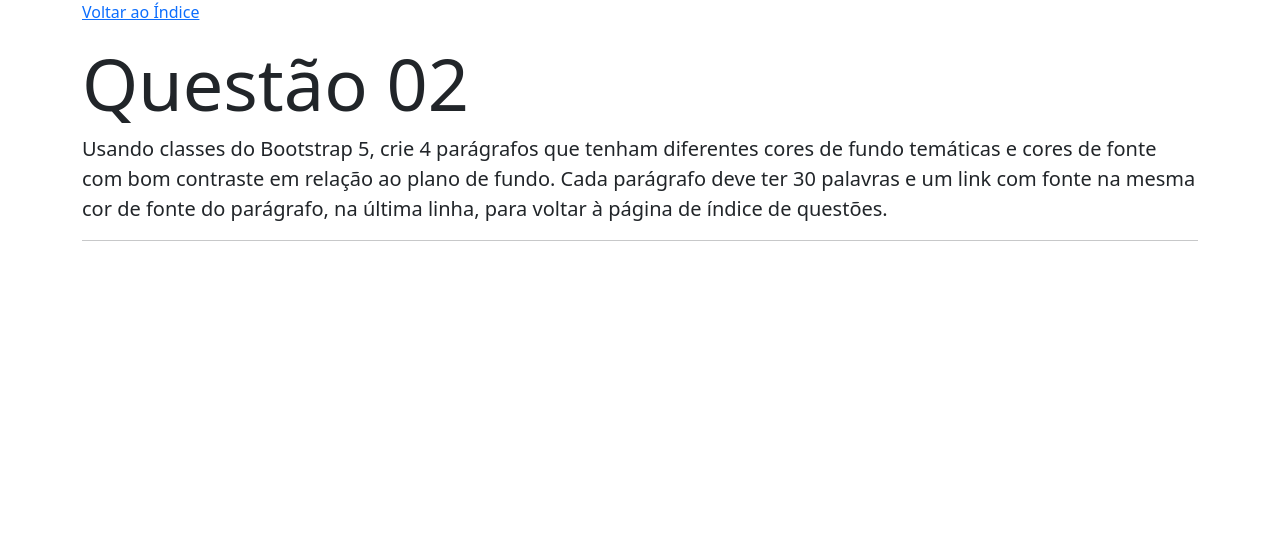
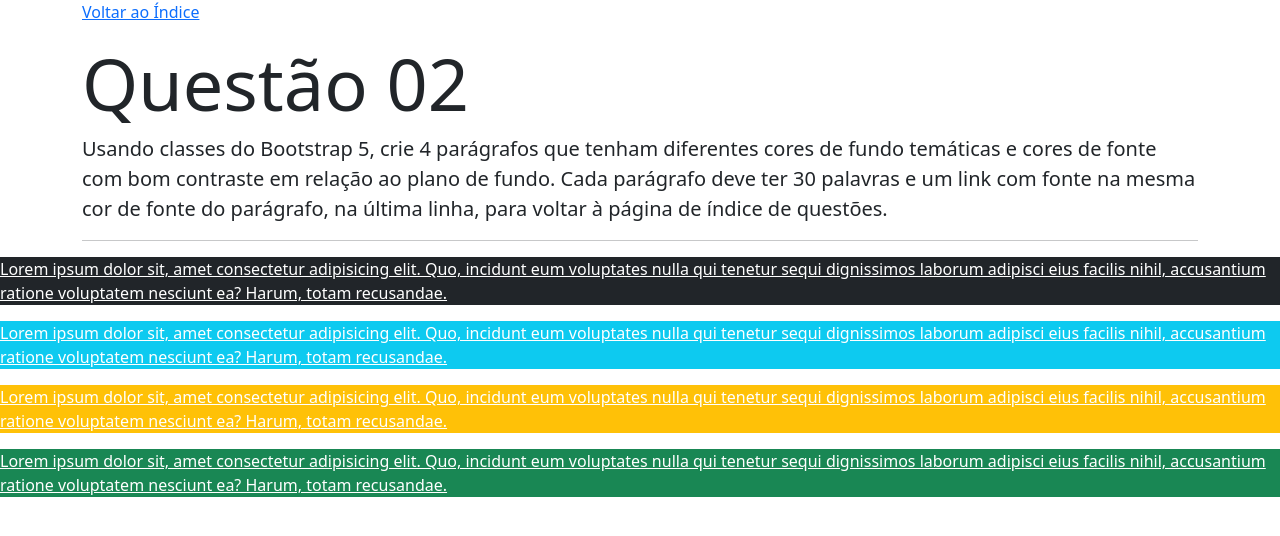
Before and after one commit to Guilherme-Vianna/reprograme-se, a plain HTML site: page bootstrap2/questao02.html in a window 1280 px wide. Drawn offline with nearby package versions, Linux system fonts and the light colour scheme.

Commit message:
feat: questao 2 respondida

```diff
--- a/bootstrap2/questao02.html
+++ b/bootstrap2/questao02.html
@@ -1,11 +1,13 @@
 <!DOCTYPE html>
 <html lang="pt-br">
-
   <head>
-    <meta charset="UTF-8">
-    <meta http-equiv="X-UA-Compatible" content="IE=edge">
-    <meta name="viewport" content="width=device-width, initial-scale=1.0">
-    <link href="https://cdn.jsdelivr.net/npm/bootstrap@5.2.2/dist/css/bootstrap.min.css" rel="stylesheet">
+    <meta charset="UTF-8" />
+    <meta http-equiv="X-UA-Compatible" content="IE=edge" />
+    <meta name="viewport" content="width=device-width, initial-scale=1.0" />
+    <link
+      href="https://cdn.jsdelivr.net/npm/bootstrap@5.2.2/dist/css/bootstrap.min.css"
+      rel="stylesheet"
+    />
     <script src="https://cdn.jsdelivr.net/npm/bootstrap@5.2.2/dist/js/bootstrap.bundle.min.js"></script>
     <title>Questão 02</title>
   </head>
@@ -14,11 +16,47 @@
     <div class="container">
       <p><a href="index.html">Voltar ao Índice</a></p>
       <h1 class="display-2">Questão 02</h1>
-        <p class="lead">Usando classes do Bootstrap 5, crie 4 parágrafos que tenham diferentes cores de fundo temáticas e cores de fonte com bom contraste em relação ao plano de fundo. Cada parágrafo deve ter 30 palavras e um link com fonte na mesma cor de fonte do parágrafo, na última linha, para voltar à página de índice de questões.</p>
-        <hr>
+      <p class="lead">
+        Usando classes do Bootstrap 5, crie 4 parágrafos que tenham diferentes
+        cores de fundo temáticas e cores de fonte com bom contraste em relação
+        ao plano de fundo. Cada parágrafo deve ter 30 palavras e um link com
+        fonte na mesma cor de fonte do parágrafo, na última linha, para voltar à
+        página de índice de questões.
+      </p>
+      <hr />
     </div>
     <!-- Valor: 1.5 pontos -->
-    <!-- FAZER AQUI -->
+    <p class="bg-dark text-white">
+      <a href="index.html" style="color: white">
+        Lorem ipsum dolor sit, amet consectetur adipisicing elit. Quo, incidunt
+        eum voluptates nulla qui tenetur sequi dignissimos laborum adipisci eius
+        facilis nihil, accusantium ratione voluptatem nesciunt ea? Harum, totam
+        recusandae.
+      </a>
+    </p>
+    <p class="bg-info text-white">
+      <a href="index.html" style="color: white">
+        Lorem ipsum dolor sit, amet consectetur adipisicing elit. Quo, incidunt
+        eum voluptates nulla qui tenetur sequi dignissimos laborum adipisci eius
+        facilis nihil, accusantium ratione voluptatem nesciunt ea? Harum, totam
+        recusandae.
+      </a>
+    </p>
+    <p class="bg-warning text-white">
+      <a href="index.html" style="color: white">
+        Lorem ipsum dolor sit, amet consectetur adipisicing elit. Quo, incidunt
+        eum voluptates nulla qui tenetur sequi dignissimos laborum adipisci eius
+        facilis nihil, accusantium ratione voluptatem nesciunt ea? Harum, totam
+        recusandae.
+      </a>
+    </p>
+    <p class="bg-success text-white">
+      <a href="index.html" style="color: white">
+        Lorem ipsum dolor sit, amet consectetur adipisicing elit. Quo, incidunt
+        eum voluptates nulla qui tenetur sequi dignissimos laborum adipisci eius
+        facilis nihil, accusantium ratione voluptatem nesciunt ea? Harum, totam
+        recusandae.
+      </a>
+    </p>
   </body>
-
 </html>
```
Lines whose indentation alone changed are shown as unchanged.
